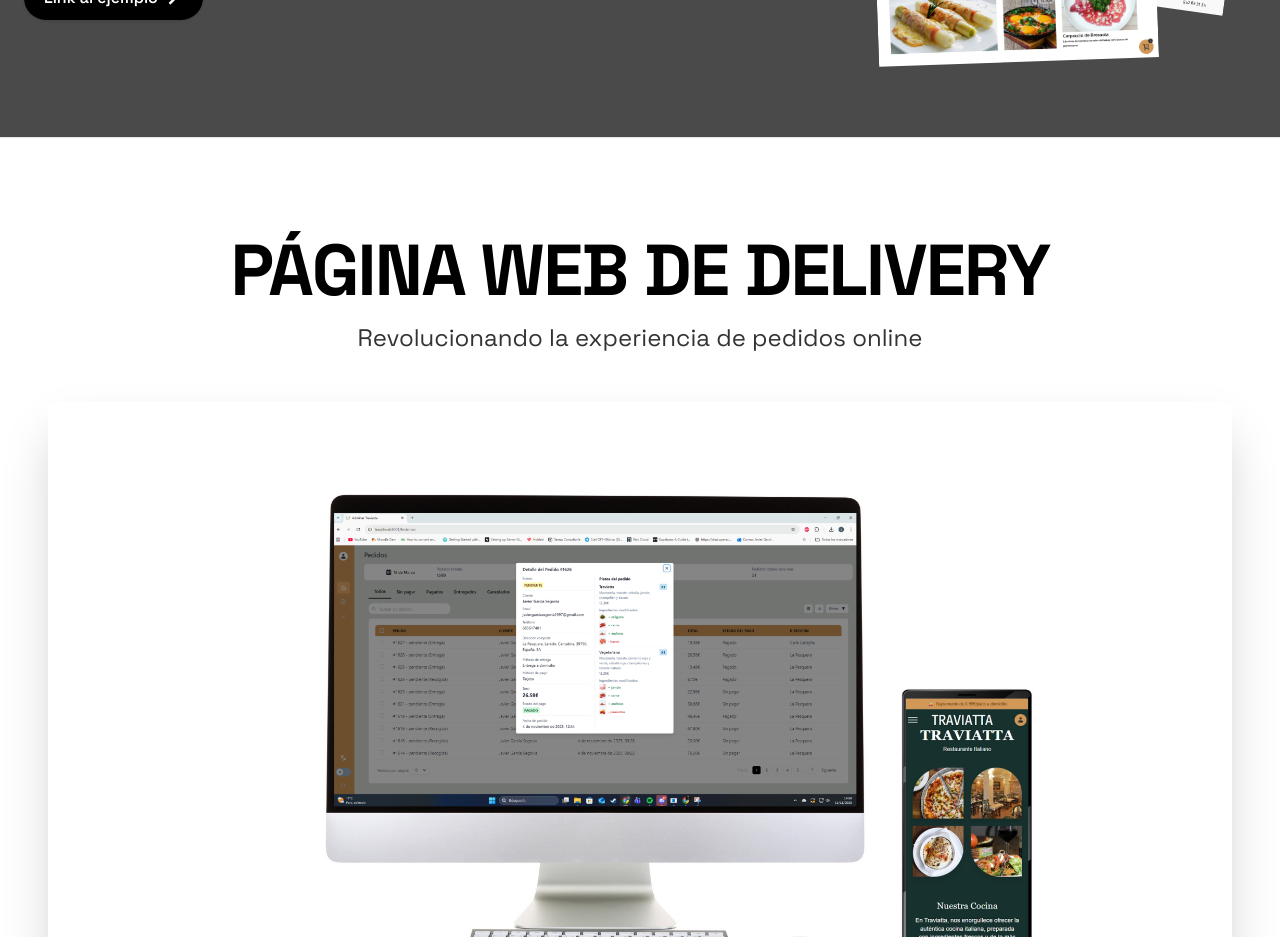
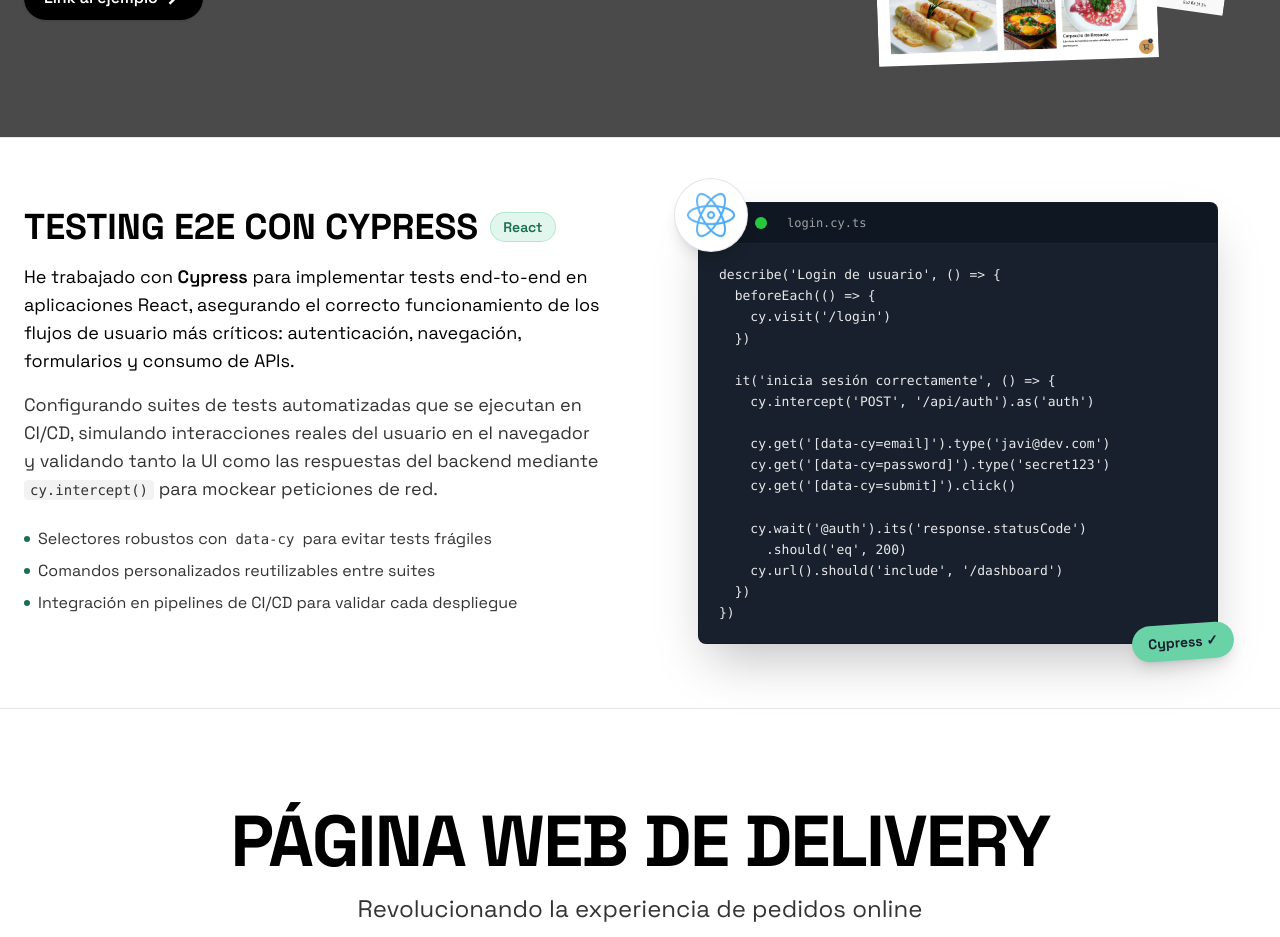
Before and after one commit to jvgemelo/javi-portfolio, a Next.js app: page /proyectos in a window 1280 px wide. Shown: the part 1520-2457 px from the top of the page. Built offline with nearby package versions, Linux system fonts and the light colour scheme.

Commit message:
add E2E testing section with Cypress implementation details

```diff
--- a/app/proyectos/page.tsx
+++ b/app/proyectos/page.tsx
@@ -197,6 +197,85 @@
           </div>
         </div>
       </section>
+      {/* Sección Testing E2E con Cypress */}
+      <section className="w-full bg-white py-16 border-t border-black/10">
+        <div className="container mx-auto flex flex-col md:flex-row items-center gap-10 px-6">
+          {/* Texto */}
+          <div className="flex-1 flex flex-col items-start">
+            <div className="flex flex-row items-center gap-3 mb-4">
+              <h2 className="text-3xl md:text-4xl font-bold text-black">TESTING E2E CON CYPRESS</h2>
+              <span className="bg-[#69D3A7]/20 text-[#1B6E4F] px-3 py-1 rounded-full text-sm font-semibold border border-[#69D3A7]/40">
+                React
+              </span>
+            </div>
+            <p className="text-black text-lg mb-4 max-w-xl">
+              He trabajado con <span className="font-semibold">Cypress</span> para implementar tests end-to-end en aplicaciones React, asegurando el correcto funcionamiento de los flujos de usuario más críticos: autenticación, navegación, formularios y consumo de APIs.
+            </p>
+            <p className="text-black/80 text-lg mb-6 max-w-xl">
+              Configurando suites de tests automatizadas que se ejecutan en CI/CD, simulando interacciones reales del usuario en el navegador y validando tanto la UI como las respuestas del backend mediante <span className="font-mono text-sm bg-black/5 px-1.5 py-0.5 rounded">cy.intercept()</span> para mockear peticiones de red.
+            </p>
+            <ul className="space-y-2 text-black/80 text-base mb-6">
+              <li className="flex items-center gap-2">
+                <span className="w-1.5 h-1.5 bg-[#1B6E4F] rounded-full"></span>
+                Selectores robustos con <span className="font-mono text-sm">data-cy</span> para evitar tests frágiles
+              </li>
+              <li className="flex items-center gap-2">
+                <span className="w-1.5 h-1.5 bg-[#1B6E4F] rounded-full"></span>
+                Comandos personalizados reutilizables entre suites
+              </li>
+              <li className="flex items-center gap-2">
+                <span className="w-1.5 h-1.5 bg-[#1B6E4F] rounded-full"></span>
+                Integración en pipelines de CI/CD para validar cada despliegue
+              </li>
+            </ul>
+          </div>
+
+          {/* Mockup de código */}
+          <div className="flex-1 flex justify-center w-full">
+            <div className="relative w-full max-w-[520px] group">
+              {/* Logo React flotante */}
+              <div className="absolute -top-6 -left-6 z-20 bg-white rounded-full shadow-lg p-3 border border-black/10 transition-transform duration-300 group-hover:rotate-12">
+                <Image src="/react.png" alt="React" width={48} height={48} />
+              </div>
+              {/* Tarjeta del editor de código */}
+              <div className="bg-[#17202C] rounded-lg shadow-2xl overflow-hidden border border-black/20 transition-transform duration-300 ease-in-out group-hover:scale-[1.02]">
+                {/* Barra de ventana */}
+                <div className="flex items-center gap-2 px-4 py-3 bg-[#0F1822] border-b border-white/5">
+                  <span className="w-3 h-3 rounded-full bg-[#FF5F56]"></span>
+                  <span className="w-3 h-3 rounded-full bg-[#FFBD2E]"></span>
+                  <span className="w-3 h-3 rounded-full bg-[#27C93F]"></span>
+                  <span className="ml-3 text-white/60 text-xs font-mono">login.cy.ts</span>
+                </div>
+                {/* Contenido del código */}
+                <pre className="p-5 text-sm md:text-[13px] font-mono leading-relaxed text-white/90 overflow-x-auto">
+{`describe('Login de usuario', () => {
+  beforeEach(() => {
+    cy.visit('/login')
+  })
+
+  it('inicia sesión correctamente', () => {
+    cy.intercept('POST', '/api/auth').as('auth')
+
+    cy.get('[data-cy=email]').type('javi@dev.com')
+    cy.get('[data-cy=password]').type('secret123')
+    cy.get('[data-cy=submit]').click()
+
+    cy.wait('@auth').its('response.statusCode')
+      .should('eq', 200)
+    cy.url().should('include', '/dashboard')
+  })
+})`}
+                </pre>
+              </div>
+              {/* Insignia Cypress */}
+              <div className="absolute -bottom-4 -right-4 bg-[#69D3A7] text-[#17202C] px-4 py-2 rounded-full shadow-lg font-bold text-sm transform rotate-[-4deg] group-hover:rotate-0 transition-transform duration-300">
+                Cypress ✓
+              </div>
+            </div>
+          </div>
+        </div>
+      </section>
+
       {/* Sección Página Web de Delivery para Restaurante */}
       <section className="w-full border-t border-black/10">
         {/* Hero Section - Dark Background */}
```
